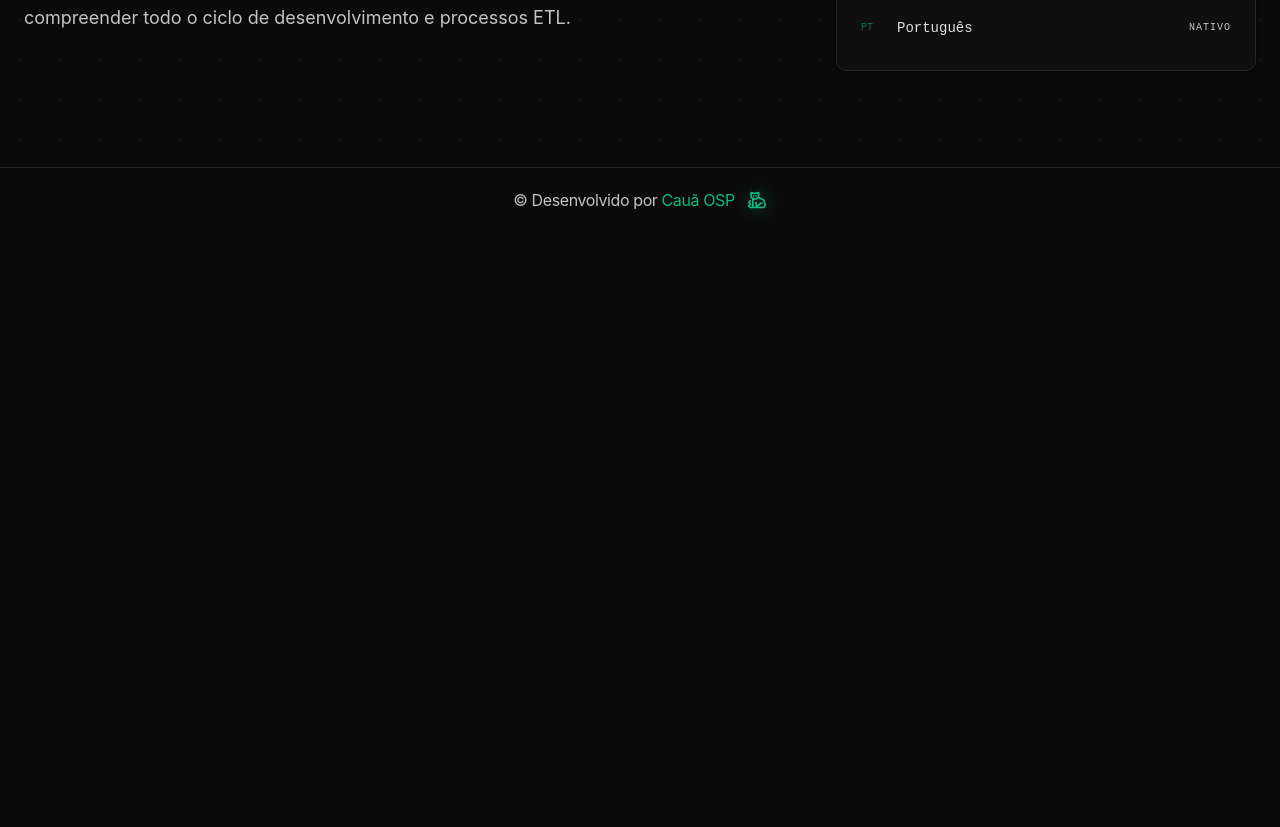
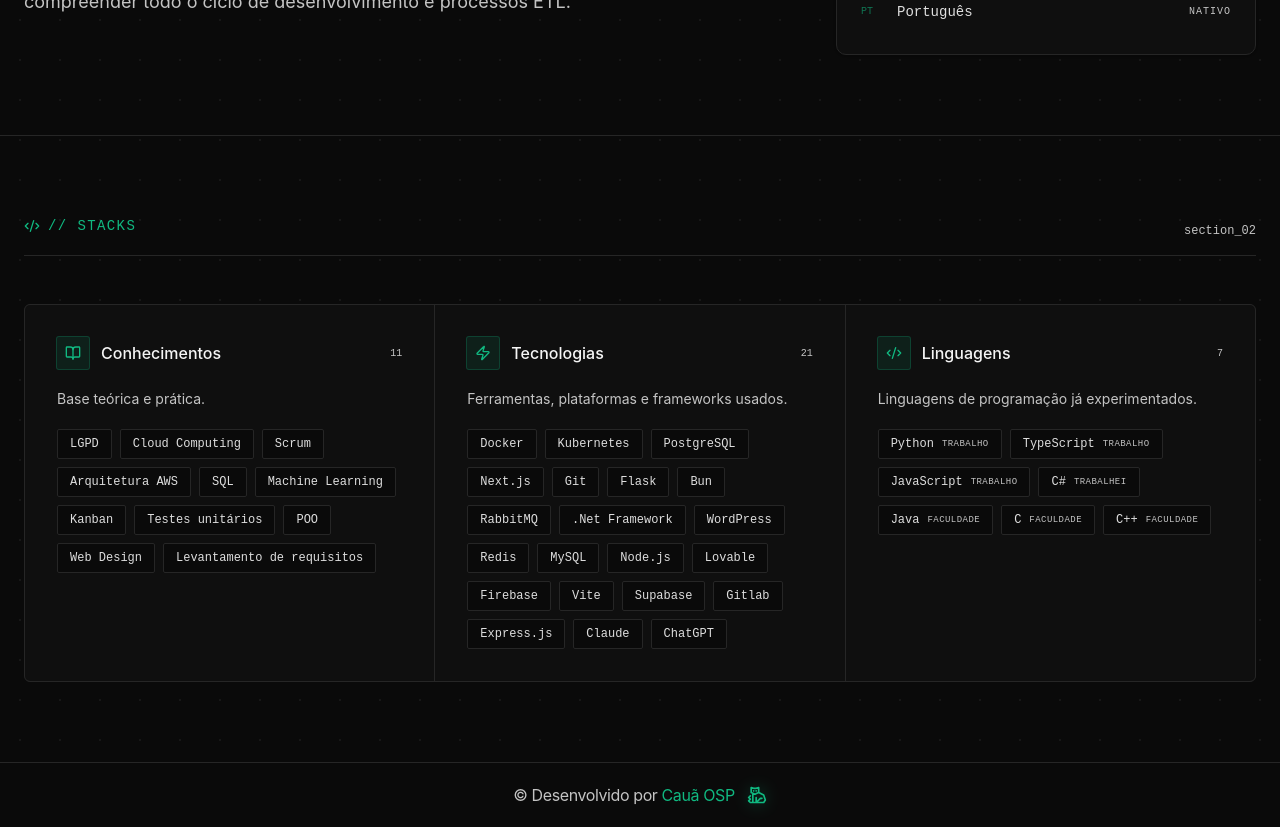
Before and after one commit to cauaosp/webportifolios, a Next.js app: page / in a window 1280 px wide. Shown: the part 1280-2107 px from the top of the page. Before the commit the page ends 1512 px from the top, so only its background shows below. Built offline with nearby package versions, Linux system fonts and the light colour scheme.

Commit message:
adicionado seção de stacks

```diff
--- a/src/app/page.tsx
+++ b/src/app/page.tsx
@@ -1,11 +1,13 @@
+import { About } from "../components/sections/about";
 import { Hero } from "../components/sections/hero";
-import { About } from "../components/sections/about";
+import { Stacks } from "../components/sections/stacks";
 
 export default function HomePage() {
   return (
     <main className="terminal-grid">
       <Hero />
       <About />
+      <Stacks />
     </main>
   );
 };
--- a/src/components/sections/about/about.tsx
+++ b/src/components/sections/about/about.tsx
@@ -1,13 +1,13 @@
 "use client"
 
 import { Card } from "@/src/components/ui/card";
+import { SectionHeader } from "@/src/components/ui/section-header";
 import { BookOpen, Languages } from "lucide-react";
-import { IconBadge } from "./icon-badge";
-import { SectionHeader } from "./section-header";
+import { IconBadge } from "@/src/components/ui/icon-badge";
 
 export function About() {
   return (
-    <section id="resumo" className="py-24 px-6 border-b border-border">
+    <section id="resumo" className="py-20 px-6 border-b border-border">
       <div className="max-w-7xl mx-auto">
         <SectionHeader index="section_01" label="// resumo" icon={BookOpen} />
 
--- a/src/components/sections/about/index.ts
+++ b/src/components/sections/about/index.ts
@@ -1,3 +1 @@
 export { About } from "./about";
-export { SectionHeader } from "./section-header";
-export { IconBadge } from "./icon-badge";
--- a/src/components/sections/hero/hero.tsx
+++ b/src/components/sections/hero/hero.tsx
@@ -8,7 +8,7 @@ export function Hero() {
   const isOnline = getOnlineStatus();
 
   return (
-    <section className="relative py-24 md:py-32 px-6 border-b border-border overflow-hidden">
+    <section className="relative py-20 md:py-32 px-6 border-b border-border overflow-hidden">
       <div className="max-w-7xl mx-auto">
         <div className="grid lg:grid-cols-[1fr_320px] gap-12 lg:gap-16 items-start">
           <div className="space-y-8 reveal">
--- /dev/null
+++ b/src/components/sections/stacks/index.ts
@@ -0,0 +1 @@
+export { Stacks } from "./stacks";
--- /dev/null
+++ b/src/components/sections/stacks/stacks.tsx
@@ -0,0 +1,145 @@
+import { SectionHeader } from "@/src/components/ui/section-header";
+import { Code2, BookOpen, Zap } from "lucide-react";
+import { IconBadge } from "@/src/components/ui/icon-badge";
+
+export function Stacks() {
+  return (
+    <section id="stack" className="py-20 px-6 border-b border-border">
+      <div className="max-w-7xl mx-auto">
+        <SectionHeader index="section_02" label="// stacks" icon={Code2} />
+
+        <div className="grid md:grid-cols-3 gap-px bg-border overflow-hidden rounded-lg border border-border">
+          {/* Conhecimentos */}
+          <div className="bg-surface p-6 lg:p-8 space-y-5">
+            <div className="flex items-center justify-between">
+              <div className="flex items-center gap-3">
+                <IconBadge icon={BookOpen} />
+                <h3 className="text-foreground font-medium">Conhecimentos</h3>
+              </div>
+              <span className="font-mono text-[10px] text-muted-foreground">
+                {KNOWLEDGE.length}
+              </span>
+            </div>
+            <p className="text-sm text-muted-foreground">
+              Base teórica e prática.
+            </p>
+            <div className="flex flex-wrap gap-2">
+              {KNOWLEDGE.map((k) => (
+                <span
+                  key={k}
+                  className="font-mono text-xs px-3 py-1.5 bg-background border border-border rounded-sm text-foreground/90 hover:border-accent hover:text-accent transition-colors"
+                >
+                  {k}
+                </span>
+              ))}
+            </div>
+          </div>
+
+          {/* Tecnologias já usadas */}
+          <div className="bg-surface p-6 lg:p-8 space-y-5">
+            <div className="flex items-center justify-between">
+              <div className="flex items-center gap-3">
+                <IconBadge icon={Zap} />
+                <h3 className="text-foreground font-medium">Tecnologias</h3>
+              </div>
+              <span className="font-mono text-[10px] text-muted-foreground">
+                {EXPERIENCE.length}
+              </span>
+            </div>
+            <p className="text-sm text-muted-foreground">
+              Ferramentas, plataformas e frameworks usados.
+            </p>
+            <div className="flex flex-wrap gap-2">
+              {EXPERIENCE.map((tech) => (
+                <span
+                  key={tech}
+                  className="font-mono text-xs px-3 py-1.5 bg-background border border-border rounded-sm text-foreground/90 hover:border-accent hover:text-accent transition-colors"
+                >
+                  {tech}
+                </span>
+              ))}
+            </div>
+          </div>
+
+          {/* Linguagens de programação */}
+          <div className="bg-surface p-6 lg:p-8 space-y-5">
+            <div className="flex items-center justify-between">
+              <div className="flex items-center gap-3">
+                <IconBadge icon={Code2} />
+                <h3 className="text-foreground font-medium">Linguagens</h3>
+              </div>
+              <span className="font-mono text-[10px] text-muted-foreground">
+                {LANGUAGES.length}
+              </span>
+            </div>
+            <p className="text-sm text-muted-foreground">
+              Linguagens de programação já experimentados.
+            </p>
+            <div className="flex flex-wrap gap-2">
+              {LANGUAGES.map((lang) => (
+                <span
+                  key={lang.name}
+                  className="inline-flex items-center gap-2 font-mono text-xs px-3 py-1.5 bg-background border border-border rounded-sm text-foreground/90 hover:border-accent hover:text-accent transition-colors"
+                >
+                  {lang.name}
+                  <span className="text-[9px] uppercase tracking-wider text-muted-foreground">
+                    {lang.level}
+                  </span>
+                </span>
+              ))}
+            </div>
+          </div>
+        </div>
+      </div>
+    </section>
+
+  );
+}
+
+const KNOWLEDGE = [
+  "LGPD",
+  "Cloud Computing",
+  "Scrum",
+  "Arquitetura AWS",
+  "SQL",
+  "Machine Learning",
+  "Kanban",
+  "Testes unitários",
+  "POO",
+  "Web Design",
+  "Levantamento de requisitos",
+];
+
+const EXPERIENCE = [
+  "Docker",
+  "Kubernetes",
+  "PostgreSQL",
+  "Next.js",
+  "Git",
+  "Flask",
+  "Bun",
+  "RabbitMQ",
+  ".Net Framework",
+  "WordPress",
+  "Redis",
+  "MySQL",
+  "Node.js",
+  "Lovable",
+  "Firebase",
+  "Vite",
+  "Supabase",
+  "Gitlab",
+  "Express.js",
+  "Claude",
+  "ChatGPT"
+];
+
+const LANGUAGES = [
+  { name: "Python", level: "Trabalho" },
+  { name: "TypeScript", level: "Trabalho" },
+  { name: "JavaScript", level: "Trabalho" },
+  { name: "C#", level: "Trabalhei" },
+  { name: "Java", level: "Faculdade" },
+  { name: "C", level: "Faculdade" },
+  { name: "C++", level: "Faculdade" },
+];
```
Also changed, not shown: src/components/ui/icon-badge.tsx (renamed from src/components/sections/about/icon-badge.tsx), src/components/ui/section-header.tsx (renamed from src/components/sections/about/section-header.tsx).
